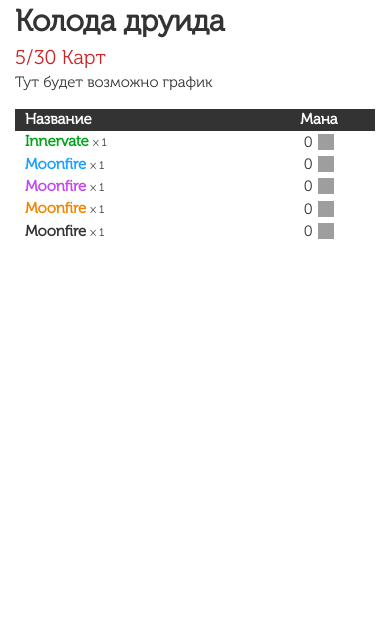
After one commit to apekindd/cardstone, a PHP site: page /create-deck.php in a window 390 px wide. The commit adds this page. Shown: the part 1778-2408 px from the top of the page. Run offline with PHP 8.4, Linux system fonts and the light colour scheme; grey boxes are pictures that could not be loaded.

Commit message:
deckbuilder

```diff
--- /dev/null
+++ b/create-deck.php
@@ -0,0 +1,200 @@
+
+<!DOCTYPE html>
+<html lang="ru">
+<head>
+    <meta charset="utf-8">
+    <meta http-equiv="X-UA-Compatible" content="IE=edge">
+    <meta name="viewport" content="width=device-width, initial-scale=1">
+    <!-- The above 3 meta tags *must* come first in the head; any other head content must come *after* these tags -->
+    <title>Все о Hearthstone | CardStone</title>
+
+    <!-- Bootstrap -->
+    <link rel="stylesheet" href="/css/bootstrap.min.css">
+    <link rel="stylesheet" href="/css/font-awesome.min.css">
+    <link rel="stylesheet" href="/css/style.css">
+</head>
+<body>
+<div class="navbar navbar-inverse navbar-fixed-top top-menu "><?php //navbar-static-top ?>
+    <div class="container">
+        <div class="navbar-header">
+            <button type="button" class="navbar-toggle" data-toggle="collapse" data-target="#main_menu">
+                <span class="sr-only">Open</span>
+                <span class="icon-bar"></span>
+                <span class="icon-bar"></span>
+                <span class="icon-bar"></span>
+            </button>
+            <a href="/" title="Home" class="navbar-brand hs-logo"><img width="45" src="/img/logo.png"/></a>
+            <span class="logo-text navbar-text">CARDSTONE</span>
+        </div>
+        <div class="hidden-xs col-sm-1"></div>
+        <div class="collapse navbar-collapse" id="main_menu">
+            <ul class="nav navbar-nav museo_title">
+                <li class="active"><a href="#">Новости</a></li>
+                <li><a href="#">Колоды</a></li>
+                <li class="dropdown">
+                    <a href="#" class="dropdown-toggle" data-toggle="dropdown">Архив <b class="caret"></b></a>
+                    <ul class="dropdown-menu">
+                        <li><a href="#">2017</a></li>
+                        <li><a href="#">2016</a></li>
+                    </ul>
+                </li>
+                <li><a href="#">Гайды</a></li>
+                <li><a href="#">Карты</a></li>
+            </ul>
+            <form class="navbar-form navbar-right hidden-sm" action="search.php" method="POST">
+                <input type="search" class="search-head" placeholder="Поиск...">&nbsp;<button class="btn btn-link pointer btn-search" type="submit"><i class="fa fa-search"></button></i>
+            </form>
+            <!-- sm search -->
+            <button class="show_search btn btn-link pointer btn-search hidden-md hidden-lg hidden-xs navbar-form navbar-right" type="button">
+                <i class="fa fa-search"></i>
+            </button>
+        </div>
+        <!-- sm search -->
+        <div class="hidden-md hidden-lg hidden-xs hidden-sm" id="compact_search">
+            <form class="navbar-form navbar-right" action="search.php" method="POST" style="width: 100%;">
+                <input type="search" class="search-head " placeholder="Поиск..." style="width: 90%;">&nbsp;<button class="btn btn-link pointer btn-search" type="submit">Найти</button>
+            </form>
+        </div>
+    </div>
+</div>
+
+
+<div class="container main index_page main-detail">
+    <br/>
+    <br/>
+    <br/>
+    <br/>
+    <br/>
+    <div class="row" style="padding-bottom:40px;">
+        <div class="col-md-6">
+            <div class="row" style="padding-bottom:40px;">
+                <div class="form-group col-md-8"><input class="search-head find-card" placeholder="Поиск карты"></div>
+                <div class="form-group col-md-4">
+                    <label for="sel1">Фильтр по мане</label>
+                    <select class="form-control" id="sel1">
+                        <option>-</option>
+                        <option>1</option>
+                        <option>2</option>
+                        <option>3</option>
+                        <option>4</option>
+                        <option>5</option>
+                        <option>6</option>
+                        <option>7+</option>
+                    </select>
+                </div>
+            </div>
+            <div>
+                <!-- Nav tabs -->
+                <ul class="nav nav-tabs" role="tablist">
+                    <li role="presentation" class="active"><a href="#class" aria-controls="home" role="tab" data-toggle="tab">Друид</a></li>
+                    <li role="presentation"><a href="#neutral" aria-controls="profile" role="tab" data-toggle="tab">Нейтральные</a></li>
+                </ul>
+
+                <!-- Tab panes -->
+                <div class="tab-content">
+                    <div role="tabpanel" class="tab-pane active" id="class">
+                        <div class="row">
+                            <div class="col-md-4">
+                                <img src="img/cards/548.png" width="168" height="237" />
+                                <span class="card-cnt" style="display: inline;">1/2</span>
+                            </div>
+                            <div class="col-md-4"><img src="img/cards/619.png" width="168" height="237" /></div>
+                            <div class="col-md-4"><img src="img/cards/532.png" width="168" height="237" /></div>
+                        </div>
+                        <div class="row">
+                            <div class="col-md-4"><img src="img/cards/548.png" width="168" height="237" /></div>
+                            <div class="col-md-4"><img src="img/cards/619.png" width="168" height="237" /></div>
+                            <div class="col-md-4"><img src="img/cards/532.png" width="168" height="237" /></div>
+                        </div>
+                    </div>
+                    <div role="tabpanel" class="tab-pane" id="neutral">
+                        <div class="row">
+                            <div class="col-md-4"><img src="img/cards/453.png" width="168" height="237" /></div>
+                            <div class="col-md-4"><img src="img/cards/473.png" width="168" height="237" /></div>
+                            <div class="col-md-4"><img src="img/cards/12200.png" width="168" height="237" /></div>
+                        </div>
+                        <div class="row">
+                            <div class="col-md-4"><img src="img/cards/453.png" width="168" height="237" /></div>
+                            <div class="col-md-4"><img src="img/cards/473.png" width="168" height="237" /></div>
+                            <div class="col-md-4"><img src="img/cards/12200.png" width="168" height="237" /></div>
+                        </div>
+                    </div>
+                </div>
+
+            </div>
+        </div>
+        <div class="col-md-2"></div>
+        <div class="col-md-4 right">
+            <div class="row deck-title">Колода друида</div>
+            <div class="row in-deck">5/30 Карт</div>
+            <div class="row" style="padding-bottom:20px">Тут будет возможно график</div>
+            <div class="row deck">
+                <div class="listing-body">
+                    <table style="width:100%">
+                        <thead>
+                            <tr>
+                                <th>Название</th>
+                                <th>Мана</th>
+                            </tr>
+                        </thead>
+                        <tbody>
+                            <tr style="display: table-row;">
+                                <td>
+                                    <b class="rare-0">Innervate</b> <span class="deck-card-count" style="">× 1</span><br>
+                                </td>
+                                <td class="mana-col">0<span class="icon-mana"></span>
+                                </td>
+                            </tr>
+                            <tr style="display: table-row;">
+                                <td>
+                                    <b class="rare-1">Moonfire</b> <span class="deck-card-count" style="">× 1</span><br>
+                                </td>
+
+                                <td class="mana-col">
+                                    0<span class="icon-mana"></span>
+                                </td>
+                            </tr>
+                            <tr style="display: table-row;">
+                                <td>
+                                    <b class="rare-2">Moonfire</b> <span class="deck-card-count" style="">× 1</span><br>
+                                </td>
+
+                                <td class="mana-col">
+                                    0<span class="icon-mana"></span>
+                                </td>
+                            </tr>
+                            <tr style="display: table-row;">
+                                <td>
+                                    <b class="rare-3">Moonfire</b> <span class="deck-card-count" style="">× 1</span><br>
+                                </td>
+
+                                <td class="mana-col">
+                                    0<span class="icon-mana"></span>
+                                </td>
+                            </tr>
+                            <tr style="display: table-row;">
+                                <td>
+                                    <b class="rare">Moonfire</b> <span class="deck-card-count" style="">× 1</span><br>
+                                </td>
+
+                                <td class="mana-col">
+                                    0<span class="icon-mana"></span>
+                                </td>
+                            </tr>
+                        </tbody>
+                    </table>
+                </div>
+            </div>
+        </div>
+    </div>
+</div>
+
+
+<!-- jQuery (necessary for Bootstrap's JavaScript plugins) -->
+<script src="https://ajax.googleapis.com/ajax/libs/jquery/1.12.4/jquery.min.js"></script>
+<!-- Latest compiled and minified JavaScript -->
+<script src="/js/bootstrap.min.js"></script>
+<script src="/js/custom.js"></script>
+
+</body>
+</html>
--- a/css/style.css
+++ b/css/style.css
@@ -56,6 +56,7 @@
     .navbar-form{
         float:right!important;
     }
+    .preview_text{font-size:14px}
     .thumbnail>a>img{height:200px;width: 100%;}
     .thumbnail>.detail-picture{height:300px;width: 100%;}
     .caption{  position: relative;  height:  174px;
@@ -278,3 +279,23 @@ textarea:focus, input:focus{
 .res_text{    color: #333333;  font-style: italic;}
 .res_item{padding:20px 0px 20px 0px}
 .res_item:not(:last-child){    border-bottom: 1px solid rgba(0,0,0,0.2);}
+
+
+.find-card{color: #c92727;border-bottom: 1px solid #010101;  text-align: center;width:60%}
+.deck{       overflow-y: scroll; height: 477px;  position: relative;  left: 0;  top: -4px;}
+.card-cnt{  position: absolute;  top: 20px;  right: 10px;  background-color: #ffc041;  display: none;  line-height: 1em;  padding: 2px 5px;  font-weight: bold;  border: 2px solid rgba(255,255,255,0.25);  color: #000;  border-radius: 5px;  box-shadow: 2px 2px rgba(0,0,0,0.6);
+}
+.icon-mana{width: 16px; height: 16px; background-image: url(/img/cards/sprited.png)!important;background-position: -20px -32px!important;background-repeat: no-repeat;  overflow: hidden;  display: inline-block;  text-indent: -999999px;  position: relative;  top: 3px;  margin-left: 5px;}
+.deck thead{  background-color: #333;  color: #fff;}
+.deck thead tr th{padding-left: 10px;}
+.deck thead tr th:last-child{padding-left: 10px;text-align:center}
+.deck tbody tr td{padding-left: 10px;}
+.deck tbody tr td:last-child{padding-left: 10px;text-align:center}
+.rare{color:#333;}
+.rare-0{color:#00a41c;}
+.rare-1{color:#19a0ff;}
+.rare-2{color:#c548ee;}
+.rare-3{color:#f08500;}
+.deck-card-count{font-size: 11px;}
+.deck-title{font-size: 30px;  font-weight: bold;}
+.in-deck{    font-size: 20px;  color: #c92727;}
```
Also changed, not shown: index.php (+7 -5 lines).
